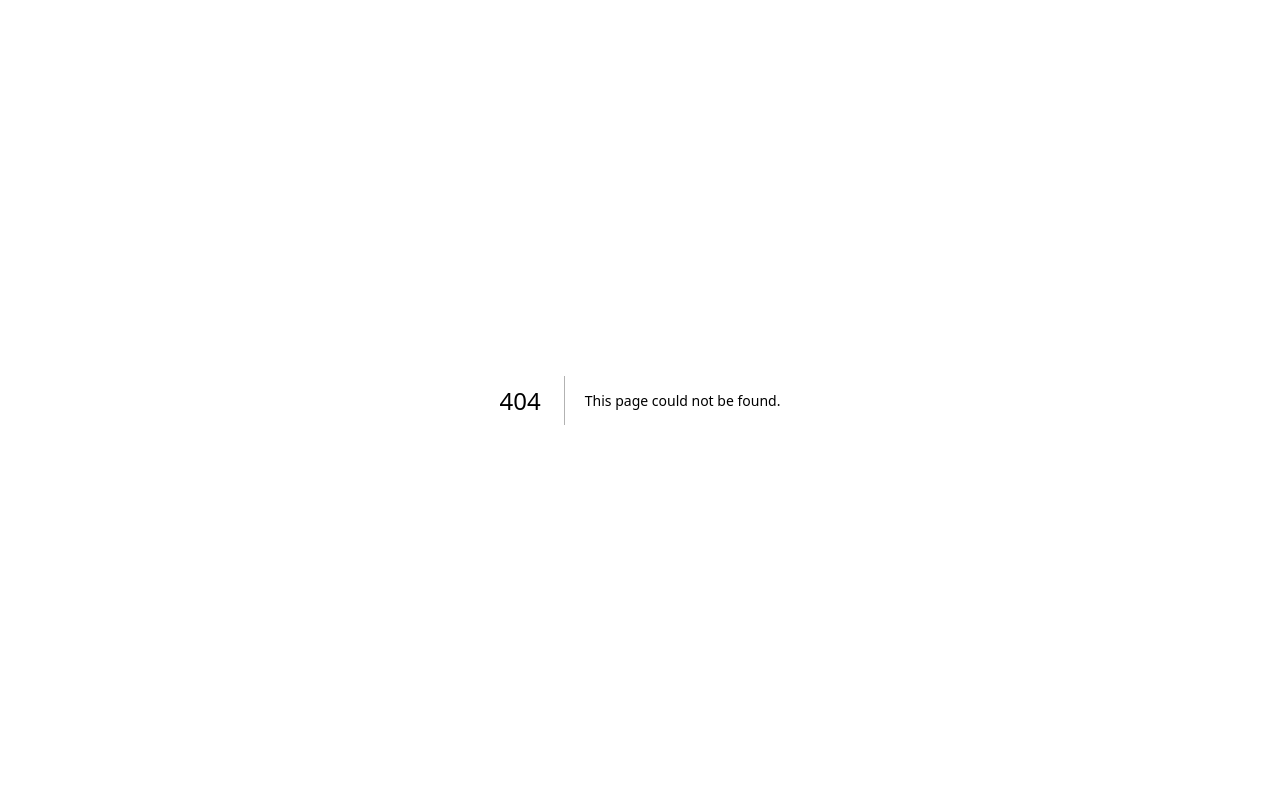
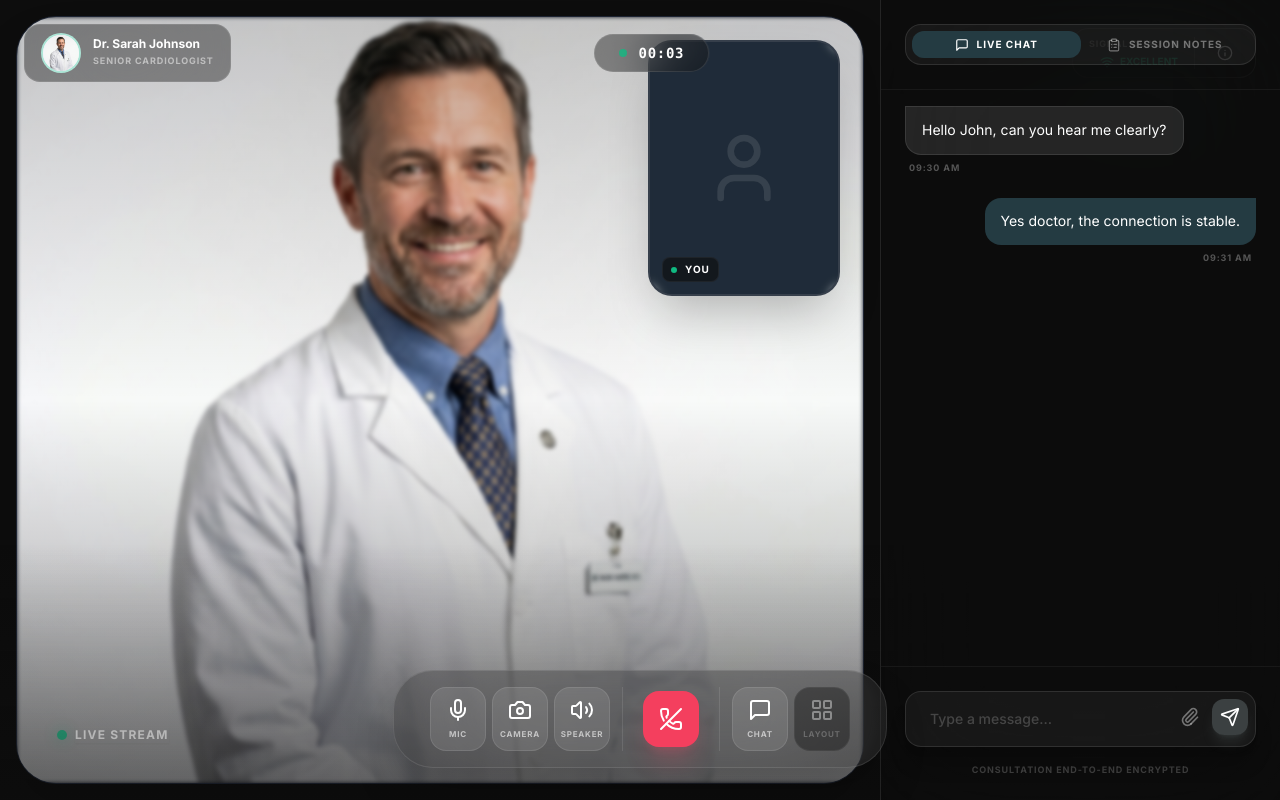
Before and after one commit to sano0007/healio, a Next.js app in the folder apps/web/: page /consultations/1 in a window 1280 px wide. Before the commit this address had no page. Built offline with nearby package versions, Linux system fonts and the light colour scheme.

Commit message:
feat: add consultations route (layout + detail)

```diff
--- /dev/null
+++ b/apps/web/src/app/(app)/consultations/[id]/page.tsx
@@ -0,0 +1,110 @@
+"use client";
+
+import { use, useState, useEffect } from "react";
+import { ConsultationHUD } from "@/components/consultations/consultation-hud";
+import { ConsultationGrid } from "@/components/consultations/consultation-grid";
+import { ConsultationControls } from "@/components/consultations/consultation-controls";
+import { ConsultationSidebar } from "@/components/consultations/consultation-sidebar";
+import { useRouter } from "next/navigation";
+import { motion, AnimatePresence } from "framer-motion";
+
+export default function ConsultationRoomPage({ params }: { params: Promise<{ id: string }> }) {
+  const resolvedParams = use(params);
+  const router = useRouter();
+
+  // Media State
+  const [isMuted, setIsMuted] = useState(false);
+  const [isCameraOff, setIsCameraOff] = useState(false);
+  const [isAudioOff, setIsAudioOff] = useState(false);
+
+  // UI State
+  const [isSidebarOpen, setIsSidebarOpen] = useState(true);
+  const [isJoining, setIsJoining] = useState(true);
+
+  // Mock Doctor Info
+  const doctor = {
+    name: "Dr. Sarah Johnson",
+    specialty: "Senior Cardiologist",
+    image: "/images/doctor-1.png",
+  };
+
+  useEffect(() => {
+    const timer = setTimeout(() => setIsJoining(false), 2000);
+    return () => clearTimeout(timer);
+  }, []);
+
+  const handleEndCall = () => {
+    // Navigate to appointment detail summary after ending
+    router.push(`/appointments/${resolvedParams.id}`);
+  };
+
+  return (
+    <div className="relative h-full flex flex-col bg-brand-black">
+      {/* 1. Joining Overlay */}
+      <AnimatePresence>
+        {isJoining && (
+          <motion.div
+            initial={{ opacity: 1 }}
+            exit={{ opacity: 0 }}
+            transition={{ duration: 0.8 }}
+            className="absolute inset-0 z-[100] bg-brand-black flex flex-col items-center justify-center gap-8"
+          >
+            <div className="relative">
+               <div className="w-24 h-24 rounded-full border-2 border-brand-light/20 flex items-center justify-center animate-spin-slow">
+                 <div className="w-16 h-16 rounded-full border-t-2 border-brand-light animate-spin" />
+               </div>
+               <div className="absolute inset-0 flex items-center justify-center">
+                 <div className="w-32 h-32 rounded-full border border-brand-light/5 animate-ping" />
+               </div>
+            </div>
+            <div className="text-center space-y-2">
+              <h2 className="text-xl font-bold text-white tracking-tight">Connecting to Clinical Session</h2>
+              <p className="text-xs font-bold text-white/30 uppercase tracking-[0.2em]">Authenticating Secure Bridge...</p>
+            </div>
+          </motion.div>
+        )}
+      </AnimatePresence>
+
+      {/* 2. Heads-Up Display (Overlay) */}
+      {!isJoining && (
+        <ConsultationHUD
+          doctorName={doctor.name}
+          doctorSpecialty={doctor.specialty}
+          doctorImage={doctor.image}
+        />
+      )}
+
+      {/* 3. Main Video Display Layer */}
+      {!isJoining && (
+        <div className="flex-1 relative flex overflow-hidden">
+          <ConsultationGrid
+             doctorImage={doctor.image}
+             isMuted={isMuted}
+             isCameraOff={isCameraOff}
+             isSidebarOpen={isSidebarOpen}
+          />
+
+          <ConsultationSidebar isOpen={isSidebarOpen} />
+        </div>
+      )}
+
+      {/* 4. Interaction Control Layer */}
+      {!isJoining && (
+        <ConsultationControls
+          isMuted={isMuted}
+          onToggleMute={() => setIsMuted(!isMuted)}
+          isCameraOff={isCameraOff}
+          onToggleCamera={() => setIsCameraOff(!isCameraOff)}
+          isAudioOff={isAudioOff}
+          onToggleAudio={() => setIsAudioOff(!isAudioOff)}
+          isSidebarOpen={isSidebarOpen}
+          onToggleSidebar={() => setIsSidebarOpen(!isSidebarOpen)}
+          onEndCall={handleEndCall}
+        />
+      )}
+
+      {/* 5. Immersive Gradient Background (Edge Cases) */}
+      <div className="absolute inset-x-0 bottom-0 h-64 bg-gradient-to-t from-brand-black to-transparent pointer-events-none opacity-40" />
+    </div>
+  );
+}
--- /dev/null
+++ b/apps/web/src/app/(app)/consultations/layout.tsx
@@ -0,0 +1,26 @@
+"use client";
+
+import { ShieldCheck } from "lucide-react";
+
+export default function ConsultationLayout({
+  children,
+}: {
+  children: React.ReactNode;
+}) {
+  return (
+    <div className="fixed inset-0 bg-brand-black text-white overflow-hidden flex flex-col font-sans select-none">
+      {/* 1. Secure Layer Branding */}
+      <div className="absolute top-6 left-1/2 -translate-x-1/2 z-50 pointer-events-none opacity-0 group-hover:opacity-100 transition-opacity">
+        <div className="flex items-center gap-2 px-3 py-1.5 bg-brand-black/40 backdrop-blur-xl rounded-full border border-white/10">
+          <ShieldCheck className="w-3.5 h-3.5 text-emerald-500" />
+          <span className="text-[10px] font-bold uppercase tracking-widest text-white/60">Secure End-to-End Encryption</span>
+        </div>
+      </div>
+
+      {/* 2. Main Content Area */}
+      <main className="flex-1 relative flex flex-col min-h-0">
+        {children}
+      </main>
+    </div>
+  );
+}
```
